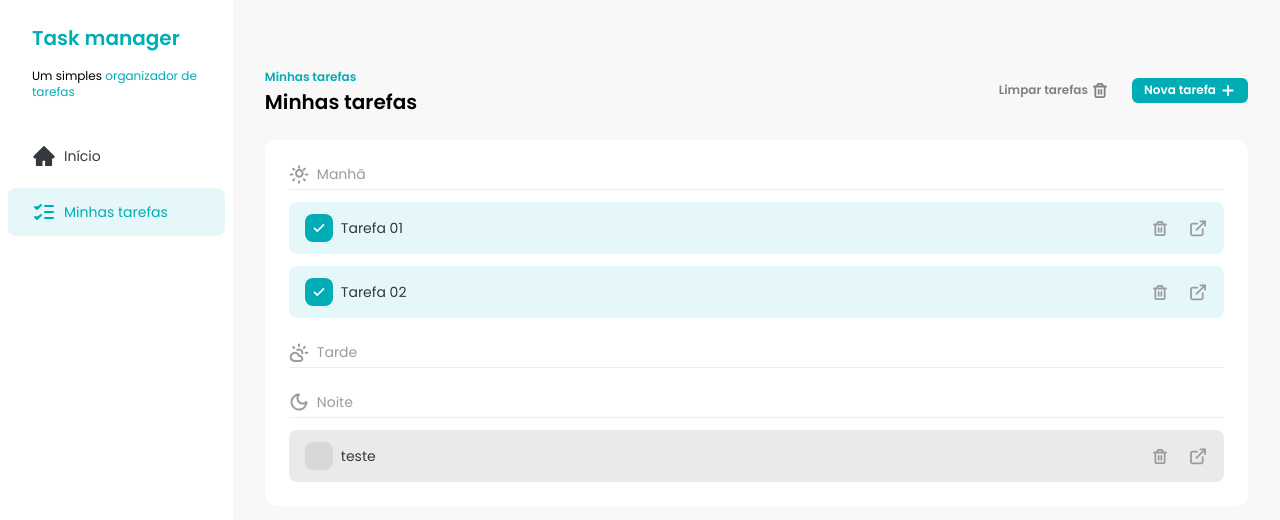
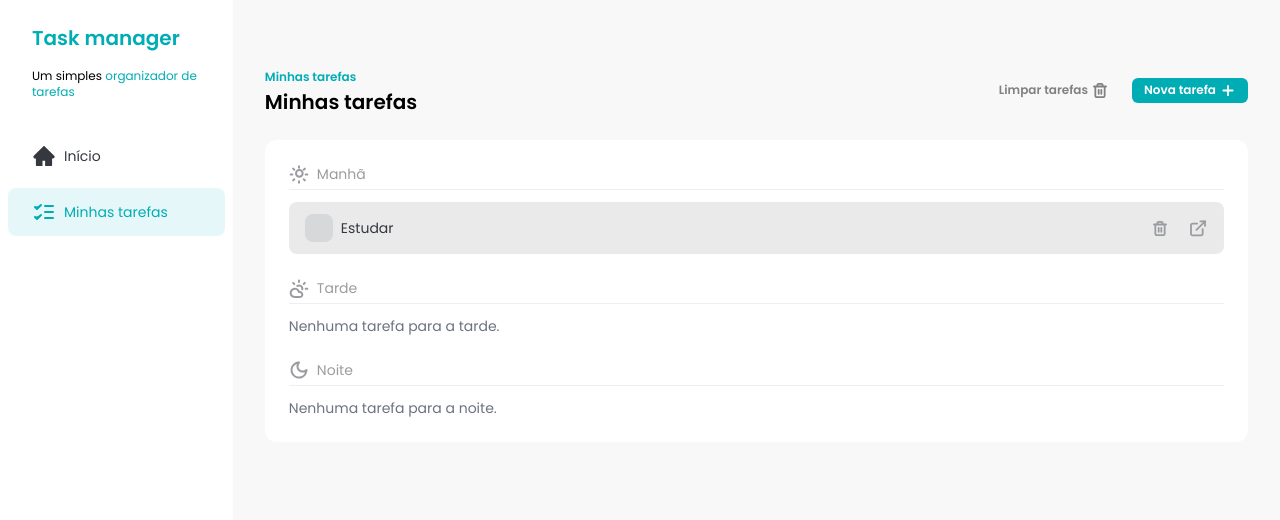
Before and after one commit to Abimael-Pereira/task-manager-react, a React (Vite) app: page / in a window 1280 px wide. Shown: the top 520 px of the page. Built offline with nearby package versions, Linux system fonts and the light colour scheme; data requests are answered from the project's data file.

Commit message:
feat: ensure empty message is shown on Tasks components

```diff
--- a/db.json
+++ b/db.json
@@ -1,24 +1,10 @@
 {
   "tasks": [
     {
-      "id": "1",
-      "title": "Tarefa 01",
-      "description": "Descrição da tarefa 01",
+      "id": "e0a483d1-a6b9-4efc-bc33-388c0c308c24",
+      "title": "Estudar",
+      "description": "Estudar react",
       "period": "morning",
-      "status": "done"
-    },
-    {
-      "id": "2",
-      "title": "Tarefa 02",
-      "description": "Descrição da tarefa 02",
-      "period": "morning",
-      "status": "done"
-    },
-    {
-      "id": "ad1b21b5-6e85-401b-ae5f-940283d5b45b",
-      "title": "teste",
-      "description": "testeee",
-      "period": "evening",
       "status": "not_started"
     }
   ]
--- a/src/components/Tasks.jsx
+++ b/src/components/Tasks.jsx
@@ -112,6 +112,11 @@ const Tasks = () => {
       <div className="rounded-xl bg-white p-6">
         <div className="space-y-3">
           <TasksSeparator icon={<SunIcon />} title="Manhã" />
+          {morningTasks.length === 0 && (
+            <p className="text-sm text-gray-500">
+              Nenhuma tarefa para a manhã.
+            </p>
+          )}
           {morningTasks.map((task) => (
             <TaskItem
               key={task.id}
@@ -124,6 +129,11 @@ const Tasks = () => {
 
         <div className="my-6 space-y-3">
           <TasksSeparator icon={<CloudSunIcon />} title="Tarde" />
+          {afternoonTasks.length === 0 && (
+            <p className="text-sm text-gray-500">
+              Nenhuma tarefa para a tarde.
+            </p>
+          )}
           {afternoonTasks.map((task) => (
             <TaskItem
               key={task.id}
@@ -136,6 +146,11 @@ const Tasks = () => {
 
         <div className="space-y-3">
           <TasksSeparator icon={<MoonIcon />} title="Noite" />
+          {nightTasks.length === 0 && (
+            <p className="text-sm text-gray-500">
+              Nenhuma tarefa para a noite.
+            </p>
+          )}
           {nightTasks.map((task) => (
             <TaskItem
               key={task.id}
```
